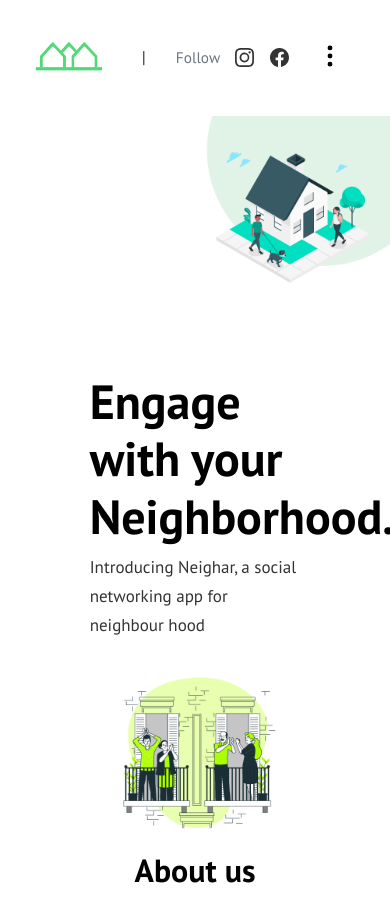
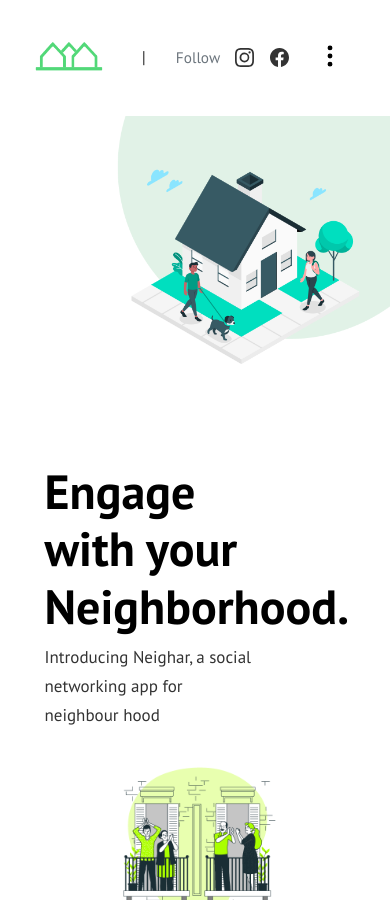
Before and after one commit to thomas0sae/neighar.com.github.io, a Jekyll site: the page built from index.html, in a window 390 px wide and 900 px high. Built offline with Jekyll 4.4.1, drawn with Linux system fonts in a browser that asks for light colours; the list of posts is cut into pages by our own code.

Commit message:
responsive design update

```diff
--- a/assets/css/theme.scss
+++ b/assets/css/theme.scss
@@ -1054,4 +1054,16 @@
 
 @media only screen and (max-width: 592px) {
 
+  .heros{
+    /* width: 100% !important; */
+    height: 70vh;
+    align-items: baseline;
+
+  }
+  .main-img>img{
+    width: 76vw;
+    position: absolute;
+    right: 0;
+    z-index: -1;
+   }
 }
```
